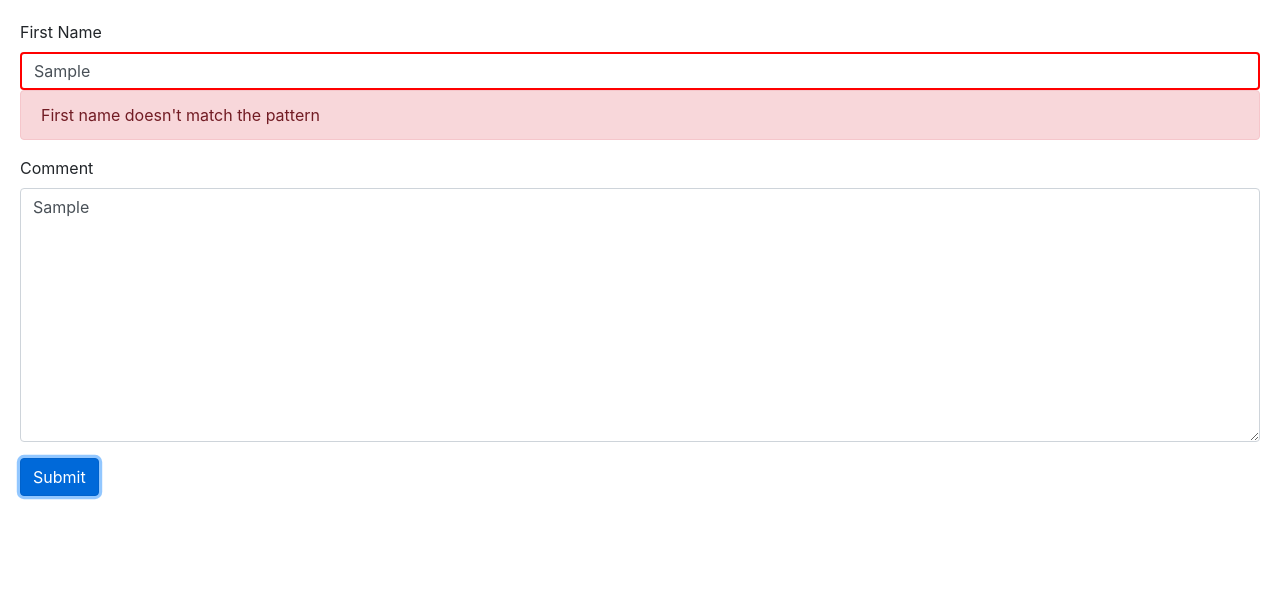
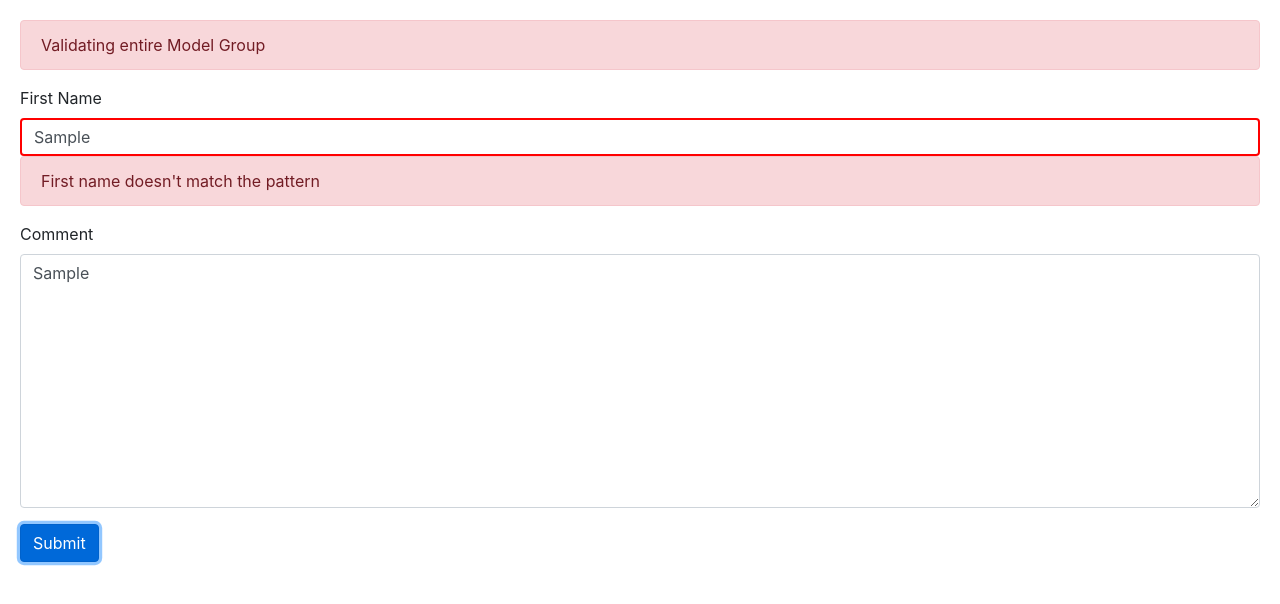
Before and after one commit to kdhruvajyothreddy/angular-assignment2, an Angular app: page / in a window 1280 px wide. Both pictures are taken after typing "Sample", "Sample" into the empty fields and a click on the button "Submit". Shown: the top 604 px of the page. Built offline with nearby package versions, Linux system fonts and the light colour scheme.

Commit message:
Creating property with model group directive and validating whole form using it

```diff
--- a/src/app/contact-form/contact-form.component.html
+++ b/src/app/contact-form/contact-form.component.html
@@ -1,5 +1,8 @@
 <form #f="ngForm" (ngSubmit)="submit(f)"> <!-- Creating a template variable "f" and set it to ngForm.
     Placing event binding using ngSubmit by calling a method "submit" and passing the template variable "f" -->
+    <div ngModelGroup="contact" #contact="ngModelGroup"> <!-- Creating a model group directive for the form and assigning to the property "contact" -->
+        <div class="alert alert-danger" *ngIf="contact.touched && !contact.valid">Validating entire Model Group</div>
+        <!-- Validating the model object using model group assigned property "contact" -->
         <div class="form-group">
             <label for="firstName">First Name</label>
             <input required ngModel
@@ -22,6 +25,8 @@
                 <!-- Message for pattern validation -->
             </div>
         </div>
+    </div>
+
     <div class="form-group">
         <label for="comment">Comment</label>
         <textarea ngModel name="comment" id="comment" cols="30" rows="10" for="comment" class="form-control"></textarea>
```
Lines whose indentation alone changed are shown as unchanged.
